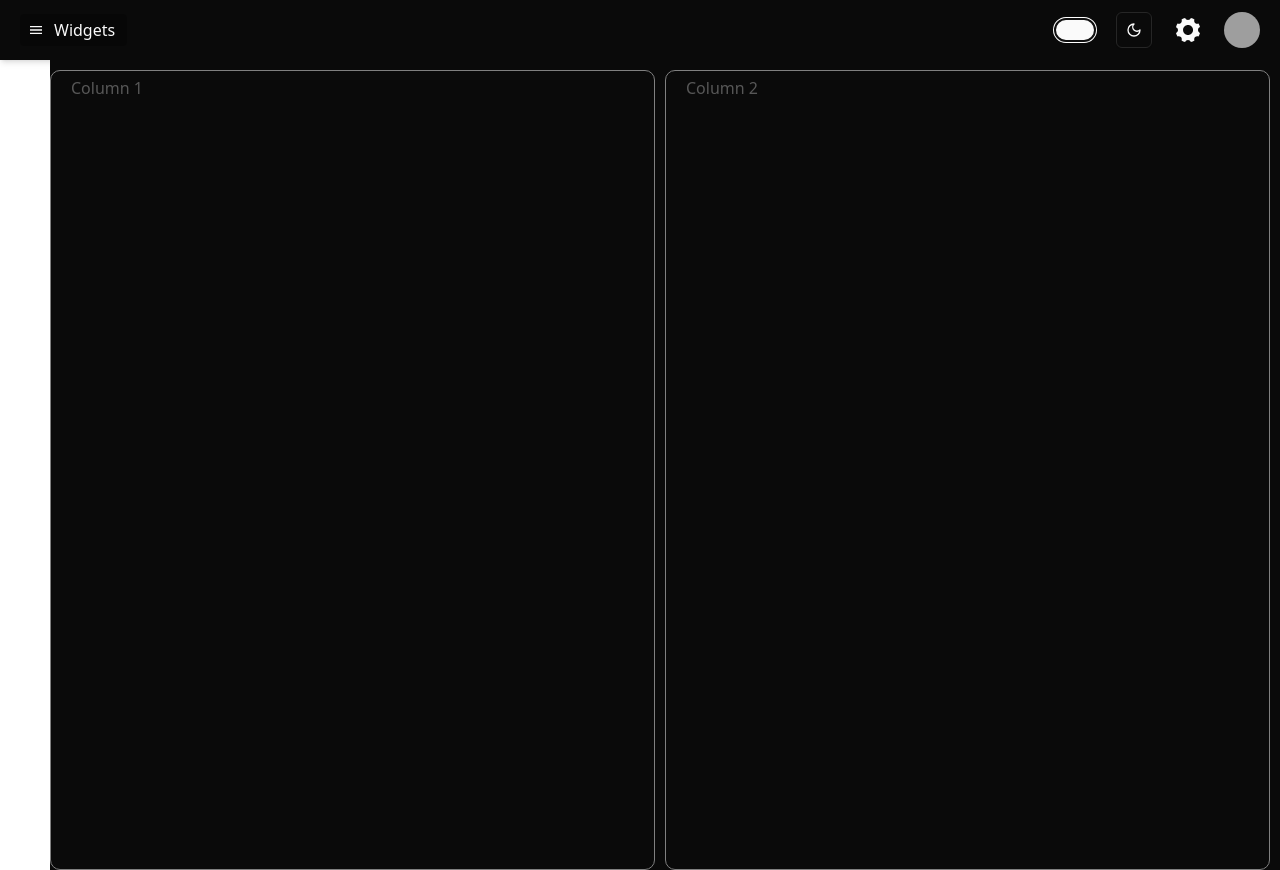
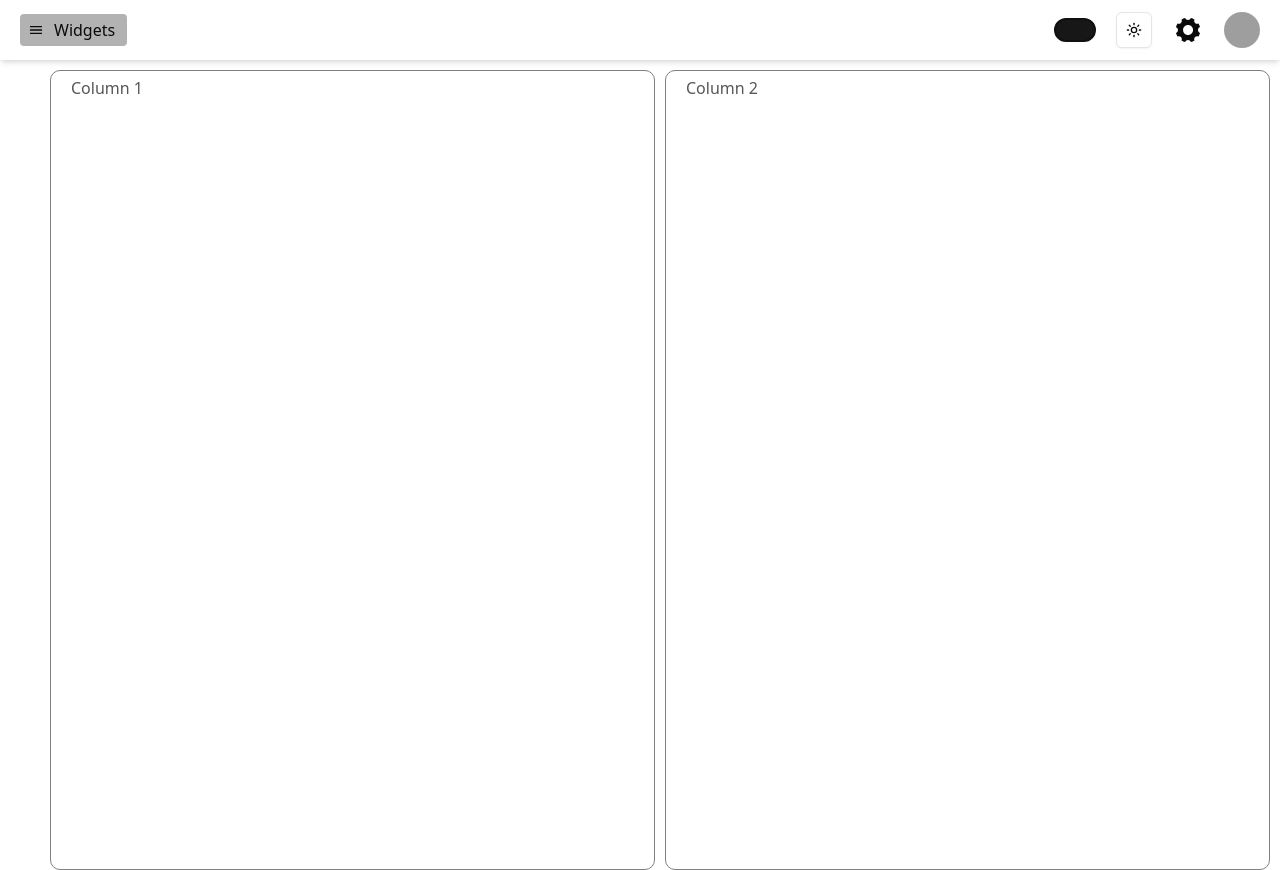
Before and after one commit to NFilin10/dashify_frontend, a React (Vite) app: page / in a window 1280 px wide. Both pictures are taken after a click on the switch 1074 px from the left and 30 px from the top of the page. Built offline with nearby package versions, Linux system fonts and the light colour scheme; grey boxes are pictures that could not be loaded.

Commit message:
color bug fixed

```diff
--- a/src/App.jsx
+++ b/src/App.jsx
@@ -1,5 +1,5 @@
 import "./App.css";
-import { ThemeProvider } from "@/components/Theme/theme-provider.jsx";
+import { ThemeProvider, useTheme } from "@/components/Theme/theme-provider";  // Import useTheme from theme-provider
 import WidgetSection from "@/components/WidgetSection/WidgetSection.jsx";
 import DnDLayout from "@/components/DragAndDrop/DnDLayout.jsx";
 import WidgetMenu from "@/components/WidgetMenu/WidgetMenu.jsx";
@@ -11,11 +11,14 @@ function App() {
     const [isSwitchOn, setIsSwitchOn] = useState(false);
     const [isSidebarOpen, setIsSidebarOpen] = useState(false);
     const sidebarRef = useRef(null);
-
+    const workspaceRef = useRef(null);
     const [columns, setColumns] = useState([
         { id: "Column1", title: "Column 1", cards: [], width: 50 },
         { id: "Column2", title: "Column 2", cards: [], width: 50 },
     ]);
+
+    // Access the theme using useTheme hook
+    const { theme } = useTheme();
 
     const toggleSidebar = () => setIsSidebarOpen(!isSidebarOpen);
 
@@ -29,16 +32,27 @@ function App() {
         return () => document.removeEventListener("mousedown", handleClickOutside);
     }, []);
 
+    // Update workspace background color based on theme change
+    useEffect(() => {
+        if (workspaceRef.current) {
+            if (theme === "dark") {
+                workspaceRef.current.style.backgroundColor = "#000000";  // Black for dark mode
+            } else if (theme === "light") {
+                workspaceRef.current.style.backgroundColor = "#ffffff";  // White for light mode
+            }
+        }
+    }, [theme]);  // This effect runs whenever the theme changes
+
     return (
-        <ThemeProvider defaultTheme="dark" storageKey="vite-ui-theme">
+        <ThemeProvider defaultTheme="system" storageKey="vite-ui-theme">
             <DnDProvider>
-                <div className="">
                 <Navbar
                     toggleSidebar={toggleSidebar}
                     isSwitchOn={isSwitchOn}
                     setIsSwitchOn={setIsSwitchOn}
                     columns={columns}
                     setColumns={setColumns}
+                    workspaceRef={workspaceRef}  // Pass workspaceRef to Navbar
                 />
                 {isSidebarOpen && (
                     <WidgetMenu
@@ -46,6 +60,7 @@ function App() {
                         closeSidebar={() => setIsSidebarOpen(false)}
                     />
                 )}
+                <div className="workspace" ref={workspaceRef}>  {/* Set ref to workspace */}
                     {isSwitchOn ? (
                         <DnDLayout columns={columns} setColumns={setColumns} />
                     ) : (
@@ -55,7 +70,6 @@ function App() {
             </DnDProvider>
         </ThemeProvider>
     );
-
 }
 
 export default App;
--- a/src/components/DragAndDrop/DnDLayout.jsx
+++ b/src/components/DragAndDrop/DnDLayout.jsx
@@ -111,7 +111,7 @@ const DnDLayout = ({ columns, setColumns }) => {
             onDragEnd={handleDragEnd}
             onDragOver={handleDragOver}
         >
-            <div className={`${Style.columnContainer} bg-background`}>
+            <div className={`${Style.columnContainer}`}>
                 {columns.map((column) => (
                     <div key={column.id} style={{ width: `${column.width || 100 / columns.length}%` }}>
                         <Column
--- a/src/components/WidgetMenu/WidgetMenu.jsx
+++ b/src/components/WidgetMenu/WidgetMenu.jsx
@@ -27,7 +27,7 @@ function WidgetMenu({ sidebarRef, closeSidebar }) {
         { name: "News", icon: <FaRegNewspaper style={style} />, type: "news" },
         { name: "Weather", icon: <TiWeatherPartlySunny style={style} />, type: "weather" },
         { name: "Custom links", icon: <CiLink style={style} />, type: "customLinks" },
-        { name: "Image carousel", icon: <FaImage style={style} />, type: "imageCarousel" },
+        { name: "Image carousel",  icon: <FaImage style={style} />, type: "imageCarousel" },
         { name: "Todo list", icon: <LuListTodo style={style} />, type: "todoList" },
         { name: "Html code", icon: <FaCode style={style} />, type: "htmlCode" },
         { name: "Calendar", icon: <FaRegCalendarAlt style={style} />, type: "calendar" },
--- a/src/components/WidgetSection/WidgetSection.jsx
+++ b/src/components/WidgetSection/WidgetSection.jsx
@@ -84,7 +84,7 @@ const DnDFlow = () => {
     return (
         <div className="dndflow">
             <div
-                className="reactflow-wrapper bg-background"
+                className="reactflow-wrapper"
                 ref={reactFlowWrapper}
             >
                 <ReactFlow
--- a/src/components/common/Navbar/Navbar.jsx
+++ b/src/components/common/Navbar/Navbar.jsx
@@ -19,10 +19,13 @@ import {
     DropdownMenuTrigger,
 } from "@/components/ui/dropdown-menu";
 
-function Navbar({ toggleSidebar, isSwitchOn, setIsSwitchOn, columns, setColumns }) {
+import { useTheme } from "@/components/Theme/theme-provider"; // Import the useTheme hook
+
+function Navbar({ toggleSidebar, isSwitchOn, setIsSwitchOn, columns, setColumns, workspaceRef }) {
+    const { theme } = useTheme();  // Access the current theme (dark or light)
     const [showDropdown, setShowDropdown] = useState(false);
     const [showColorPicker, setShowColorPicker] = useState(false);
-    const [color, setColor] = useState("#ffff");
+    const [color, setColor] = useState(""); // Default color based on theme
 
     const dropdownRef = useRef(null);
 
@@ -38,11 +41,10 @@ function Navbar({ toggleSidebar, isSwitchOn, setIsSwitchOn, columns, setColumns
     }, []);
 
     useEffect(() => {
-        if (color) {
-            document.body.style.backgroundImage = "";
-            document.body.style.backgroundColor = color;
+        if (color && workspaceRef.current) {
+            workspaceRef.current.style.backgroundColor = color;  // Apply the background color to the workspace
         }
-    }, [color]);
+    }, [color, workspaceRef]);
 
     const addColumn = () => {
         if (columns.length < 5) {
@@ -90,16 +92,18 @@ function Navbar({ toggleSidebar, isSwitchOn, setIsSwitchOn, columns, setColumns
 
         const reader = new FileReader();
         reader.onloadend = () => {
-            document.body.style.backgroundImage = `url(${reader.result})`;
-            document.body.style.backgroundSize = "cover";
-            document.body.style.backgroundRepeat = "no-repeat";
-            document.body.style.backgroundPosition = "center";
+            if (workspaceRef.current) {
+                workspaceRef.current.style.backgroundImage = `url(${reader.result})`;
+                workspaceRef.current.style.backgroundSize = "cover";
+                workspaceRef.current.style.backgroundRepeat = "no-repeat";
+                workspaceRef.current.style.backgroundPosition = "center";
+            }
         };
         reader.readAsDataURL(file);
     };
 
     return (
-        <div className={`${Styles.navContainer} bg-background text-foreground shadow-md`}>
+        <div className={`${Styles.navContainer} text-foreground shadow-md`}>
             <div className={Styles.widgetsBtn} onClick={toggleSidebar}>
                 <IoMenuSharp />
                 Widgets
```
Lines whose indentation alone changed are shown as unchanged.
